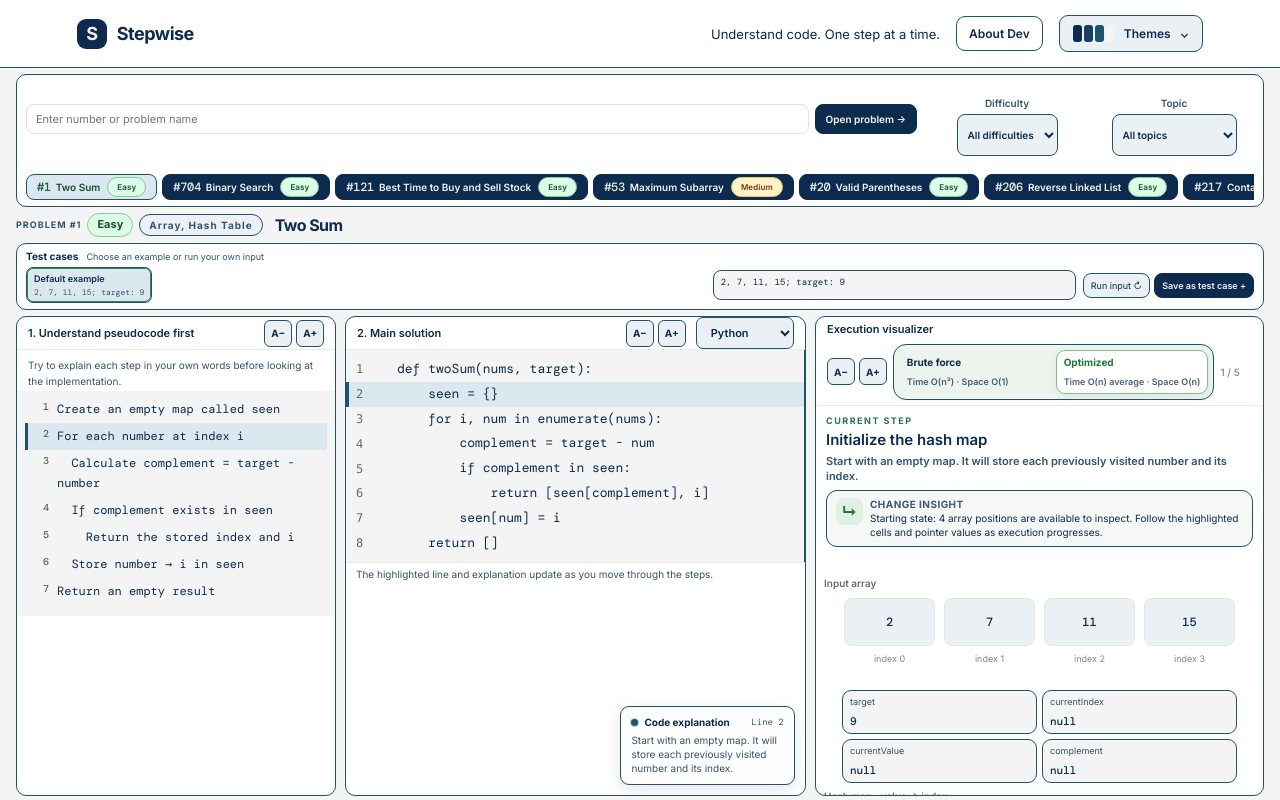
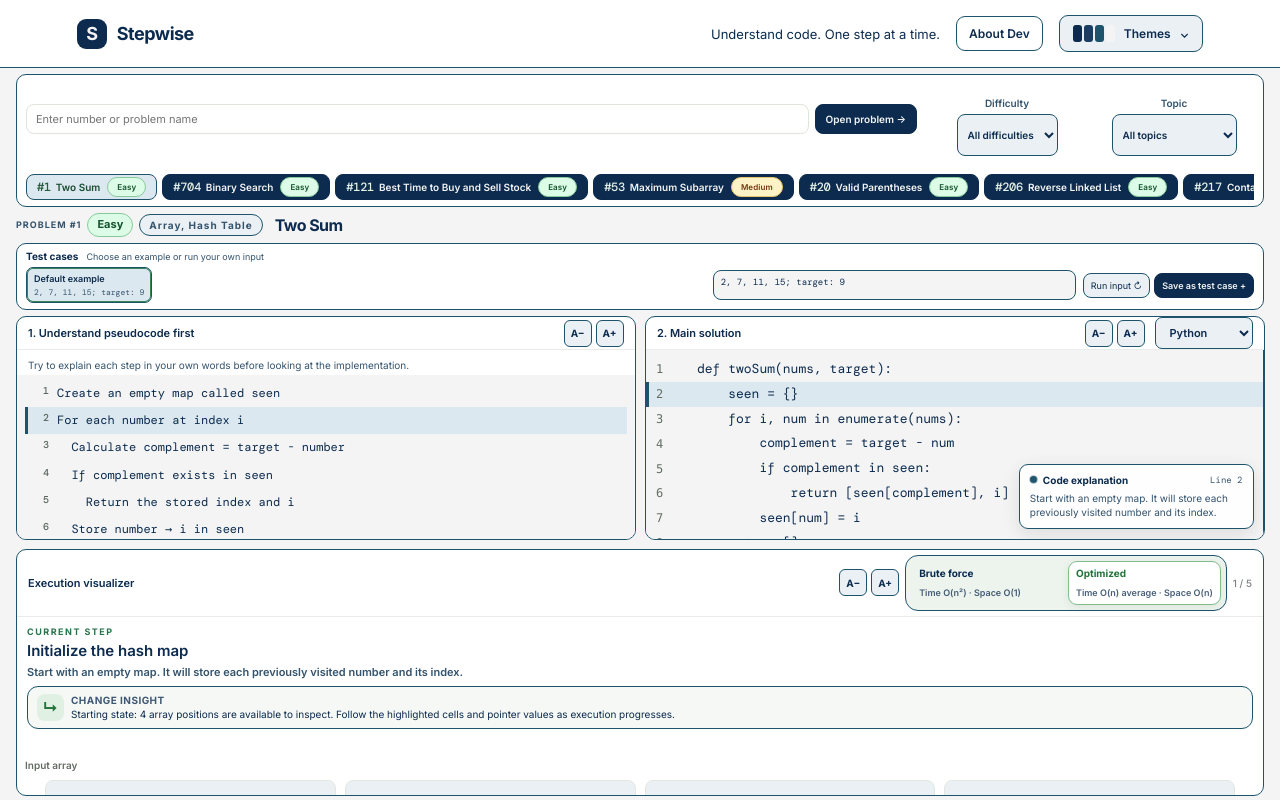
Before and after one commit to Mayuraa18/Stepwise, a React (Vite) app: page / in a window 1280 px wide. Shown: the top 800 px of the page. Built offline with nearby package versions, Linux system fonts and the light colour scheme.

Commit message:
ui: match slide layout with visualizer below code panels

```diff
--- a/src/App.css
+++ b/src/App.css
@@ -2411,3 +2411,59 @@ html, body, #root {
     margin: 0 10px 10px;
   }
 }
+
+
+/* PPT layout: pseudocode and solution across the top; visualizer spans below. */
+@media (min-width: 1100px) and (min-height: 700px) {
+  .workspace {
+    grid-template-columns: minmax(0, 1fr) minmax(0, 1fr);
+    grid-template-rows: minmax(0, 0.95fr) minmax(0, 1.05fr);
+    grid-template-areas:
+      "pseudocode solution"
+      "visualizer visualizer";
+    gap: 9px;
+  }
+
+  .workspace > .panel {
+    min-height: 0;
+    height: 100%;
+  }
+
+  .visual-panel {
+    grid-area: visualizer;
+  }
+
+  .solution-panel .solution-content {
+    padding-bottom: 108px;
+  }
+}
+
+@media (min-width: 700px) and (max-width: 1099px) {
+  .workspace {
+    grid-template-columns: minmax(0, 1fr) minmax(0, 1fr);
+    grid-template-rows: minmax(280px, auto) minmax(360px, auto);
+    grid-template-areas:
+      "pseudocode solution"
+      "visualizer visualizer";
+  }
+
+  .workspace > .panel {
+    min-height: 0;
+    height: auto;
+  }
+
+  .visual-panel {
+    grid-area: visualizer;
+  }
+}
+
+@media (max-width: 699px) {
+  .workspace {
+    grid-template-columns: minmax(0, 1fr);
+    grid-template-rows: auto;
+    grid-template-areas:
+      "pseudocode"
+      "solution"
+      "visualizer";
+  }
+}
```
